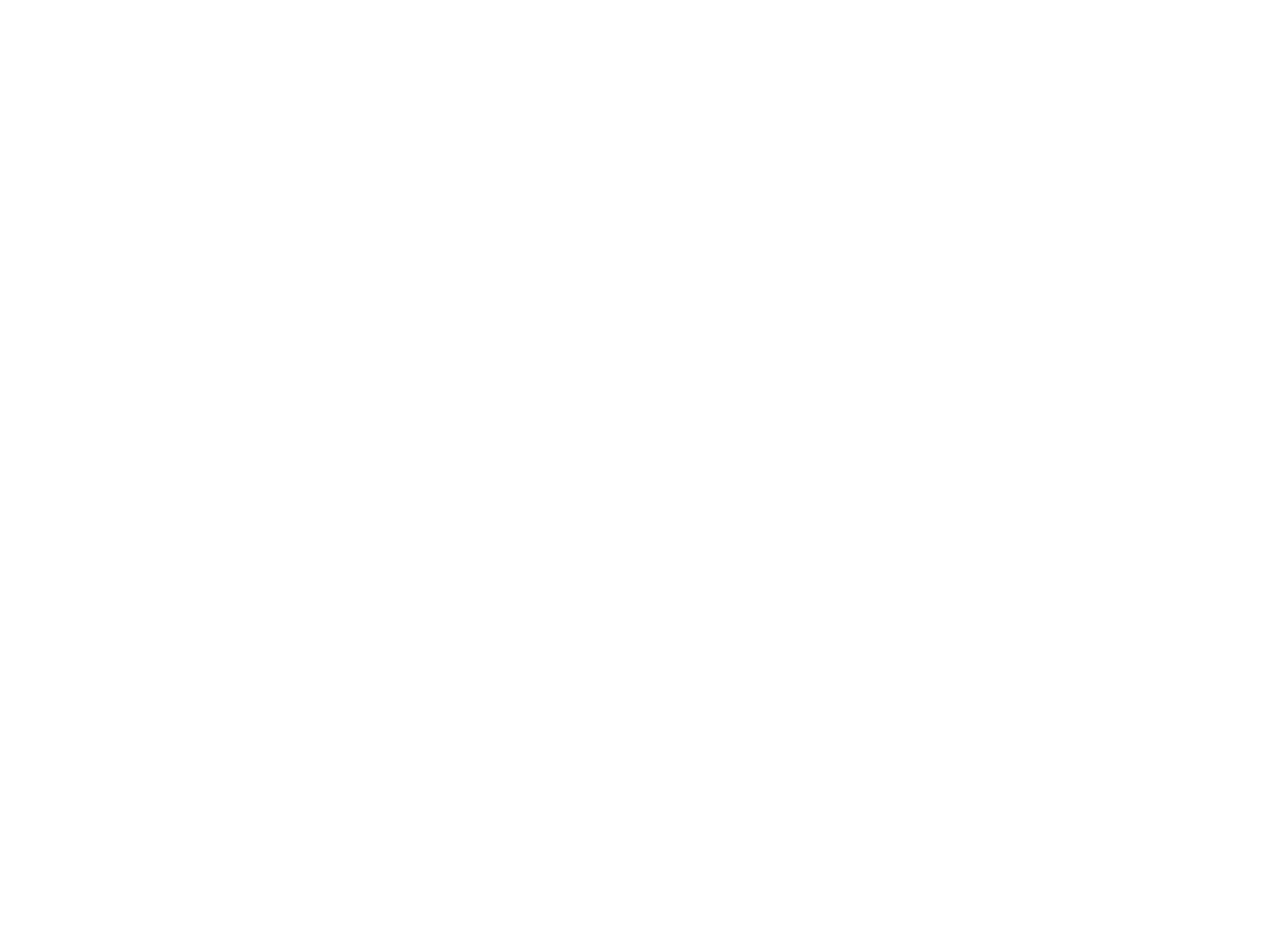
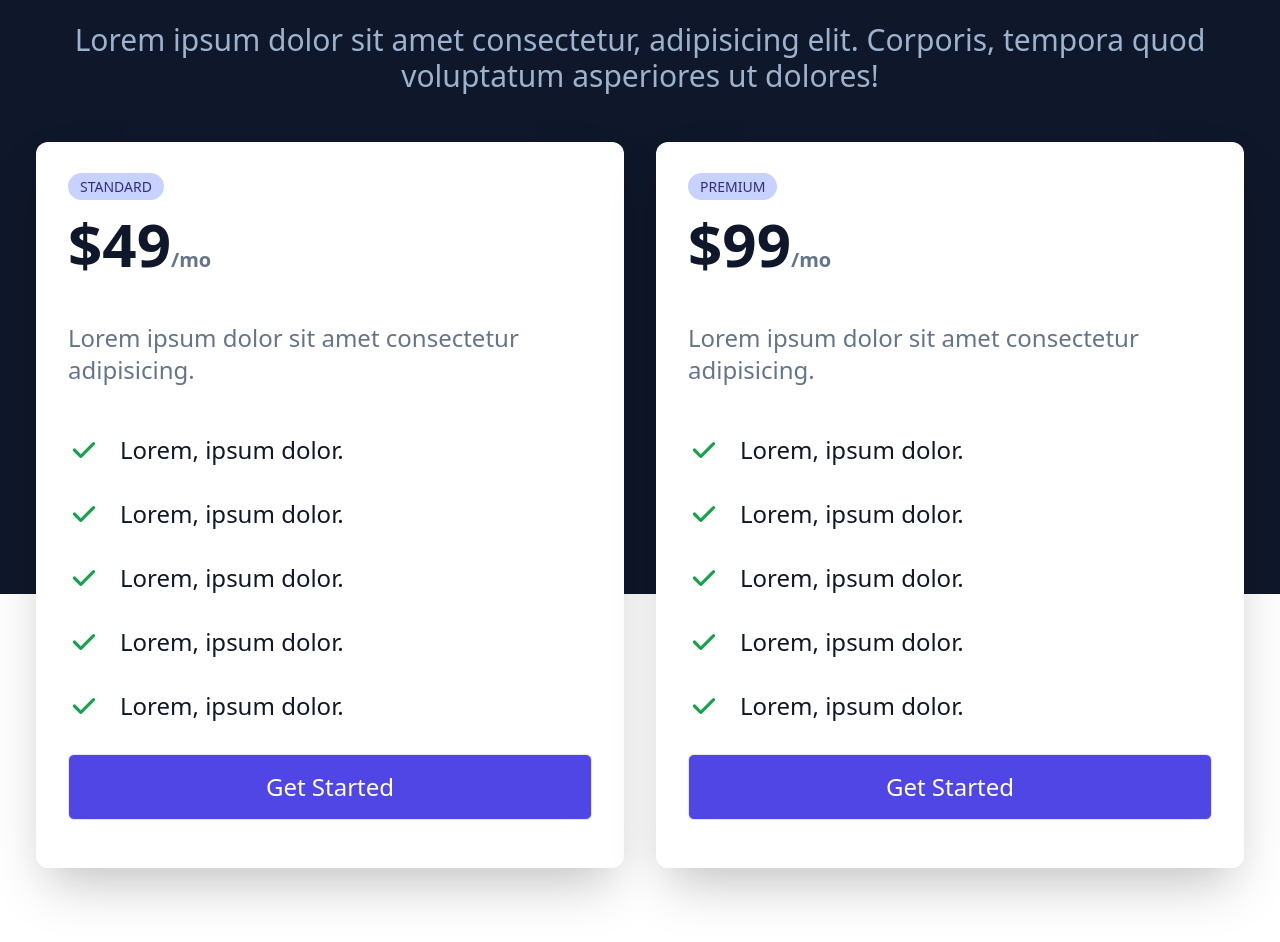
Before and after one commit to Hasanat902/tech-brand-react, a React (Create React App) app: page / in a window 1280 px wide. Shown: the part 3300-4242 px from the top of the page. Before the commit the page ends 3094 px from the top, so only its background shows below. Built offline with nearby package versions, Linux system fonts and the light colour scheme.

Commit message:
implement pricing section

```diff
--- a/src/App.js
+++ b/src/App.js
@@ -3,6 +3,7 @@
 import AllInOne from './components/AllInOne';
 import Hero from './components/Hero';
 import Navbar from './components/Navbar';
+import Pricing from './components/Pricing';
 import Support from './components/Support';
 
 function App() {
@@ -13,6 +14,7 @@
       <About></About>
       <Support></Support>
       <AllInOne></AllInOne>
+      <Pricing></Pricing>
     </>
   );
 }
--- /dev/null
+++ b/src/components/Pricing.jsx
@@ -0,0 +1,55 @@
+import React from 'react';
+
+import {CheckIcon} from '@heroicons/react/solid';
+
+const Pricing = () => {
+    return (
+        <div className='w-full text-white my-24'>
+            <div className='w-full h-[800px] bg-slate-900 absolute mix-blend-overlay'></div>
+
+            <div className='max-w-[1240px] mx-auto py-12'>
+                <div className='text-center py-8 text-slate-300'>
+                    <h2 className='text-3xl uppercase'>Pricing</h2>
+                    <p className='text-5xl font-bold text-white py-8'>The right price for your research.</p>
+                    <p className='text-3xl'>Lorem ipsum dolor sit amet consectetur, adipisicing elit. Corporis, tempora quod voluptatum asperiores ut dolores!</p>
+                </div>
+
+                <div className='grid md:grid-cols-2'>
+                    <div className='bg-white text-slate-900 m-4 p-8 rounded-xl shadow-2xl relative'>
+                        <span className='uppercase px-3 py-1 bg-indigo-200 text-indigo-900 rounded-2xl text-sm'>Standard</span>
+                        <div>
+                            <p className='text-6xl font-bold py-4 flex'>$49<span className='text-xl text-slate-500 flex flex-col justify-end'>/mo</span></p>
+                        </div>
+                        <p className='text-2xl py-8 text-slate-500'>Lorem ipsum dolor sit amet consectetur adipisicing.</p>
+                        <div className='text-2xl'>
+                            <p className='flex py-4'><CheckIcon className='w-8 mr-5 text-green-600'></CheckIcon>Lorem, ipsum dolor.</p>
+                            <p className='flex py-4'><CheckIcon className='w-8 mr-5 text-green-600'></CheckIcon>Lorem, ipsum dolor.</p>
+                            <p className='flex py-4'><CheckIcon className='w-8 mr-5 text-green-600'></CheckIcon>Lorem, ipsum dolor.</p>
+                            <p className='flex py-4'><CheckIcon className='w-8 mr-5 text-green-600'></CheckIcon>Lorem, ipsum dolor.</p>
+                            <p className='flex py-4'><CheckIcon className='w-8 mr-5 text-green-600'></CheckIcon>Lorem, ipsum dolor.</p>
+                            <button className='w-full py-4 my-4'>Get Started</button>
+                        </div>
+                    </div>
+                    <div className='bg-white text-slate-900 m-4 p-8 rounded-xl shadow-2xl relative'>
+                        <span className='uppercase px-3 py-1 bg-indigo-200 text-indigo-900 rounded-2xl text-sm'>Premium</span>
+                        <div>
+                            <p className='text-6xl font-bold py-4 flex'>$99<span className='text-xl text-slate-500 flex flex-col justify-end'>/mo</span></p>
+                        </div>
+                        <p className='text-2xl py-8 text-slate-500'>Lorem ipsum dolor sit amet consectetur adipisicing.</p>
+                        <div className='text-2xl'>
+                            <p className='flex py-4'><CheckIcon className='w-8 mr-5 text-green-600'></CheckIcon>Lorem, ipsum dolor.</p>
+                            <p className='flex py-4'><CheckIcon className='w-8 mr-5 text-green-600'></CheckIcon>Lorem, ipsum dolor.</p>
+                            <p className='flex py-4'><CheckIcon className='w-8 mr-5 text-green-600'></CheckIcon>Lorem, ipsum dolor.</p>
+                            <p className='flex py-4'><CheckIcon className='w-8 mr-5 text-green-600'></CheckIcon>Lorem, ipsum dolor.</p>
+                            <p className='flex py-4'><CheckIcon className='w-8 mr-5 text-green-600'></CheckIcon>Lorem, ipsum dolor.</p>
+                            <button className='w-full py-4 my-4'>Get Started</button>
+                        </div>
+                    </div>
+                </div>
+            </div>
+
+        </div>
+    );
+};
+
+export default Pricing;
```
